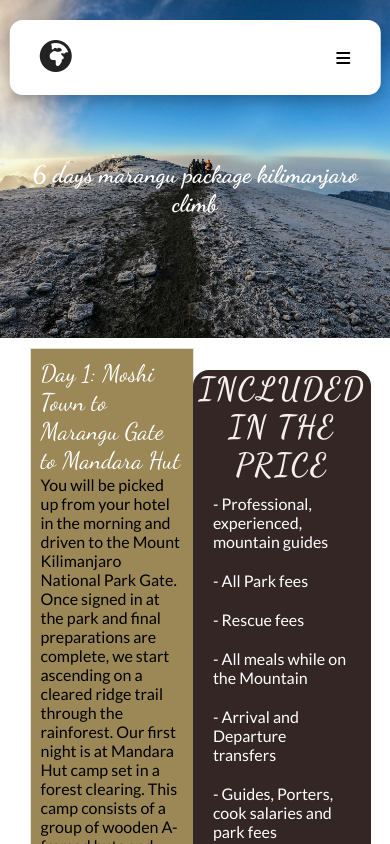
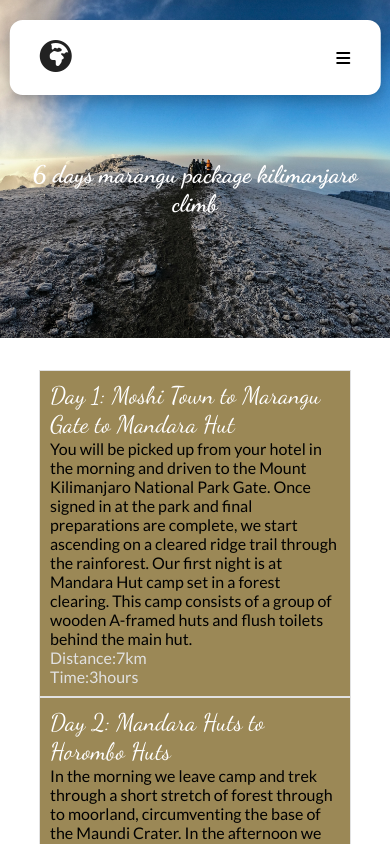
Before and after one commit to 9mmasi/silence_of_africa_safari, a React (Vite) app: page /packages/1 in a window 390 px wide. Shown: the top 844 px of the page. Built offline with nearby package versions, Linux system fonts and the light colour scheme.

Commit message:
Update single.css

```diff
--- a/src/pages/single.css
+++ b/src/pages/single.css
@@ -11,6 +11,7 @@
   }
   .ex-in{
     flex: 0.4;
+    margin-top: 2rem;
   }
   .list-style {
     list-style-type: none;
@@ -37,9 +38,33 @@
   }
 
   @media (max-width: 768px) {
+    .responsive-list{
+      display: flex;
+      flex-direction: column;
+    }
+    .list-style{
+      display: flex;
+      flex-direction: column;
+      margin-top: 2rem;
+
+
+    }
     .list-style li {
-      width: 95%;
+      width: 80%;
+      justify-content: center;
+      align-items: center;
+      margin:auto;
     }
+    .ex-in{
+      flex: 1;
+    }
+    .list{
+      flex: 1;
+
+    }
+  }
+  .distance, .time{
+    color: #e1e1e1;
   }
 
   /* Add more styles as needed */
```
